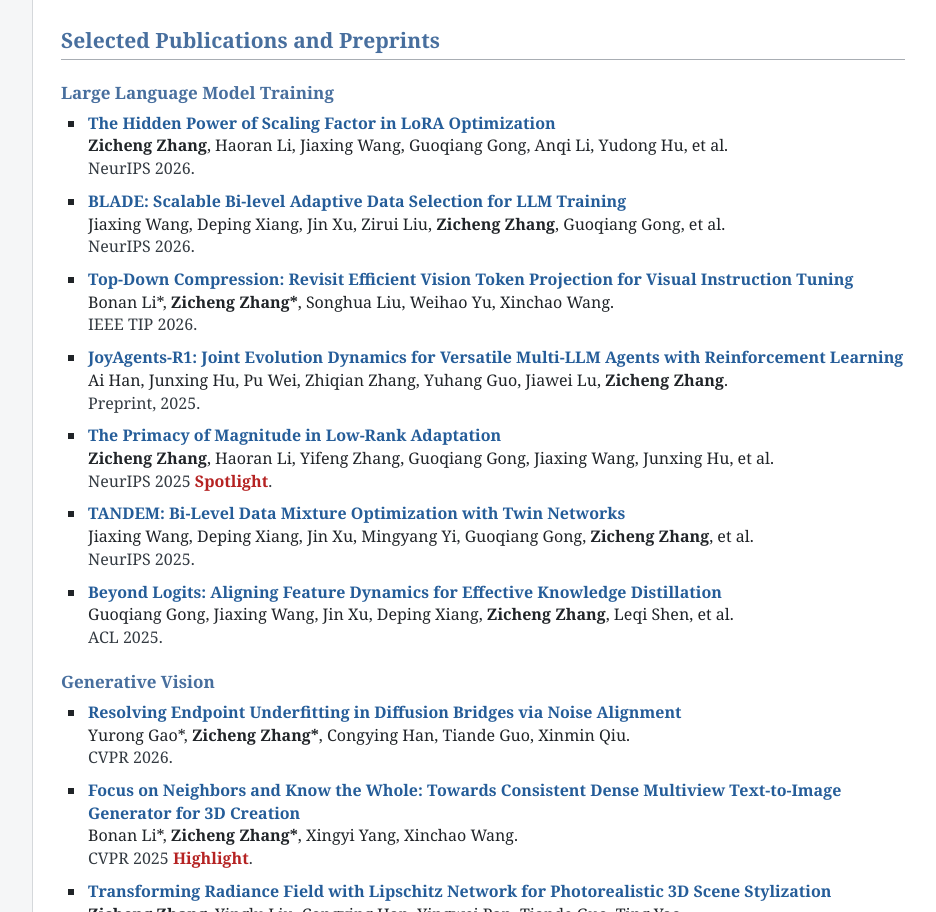
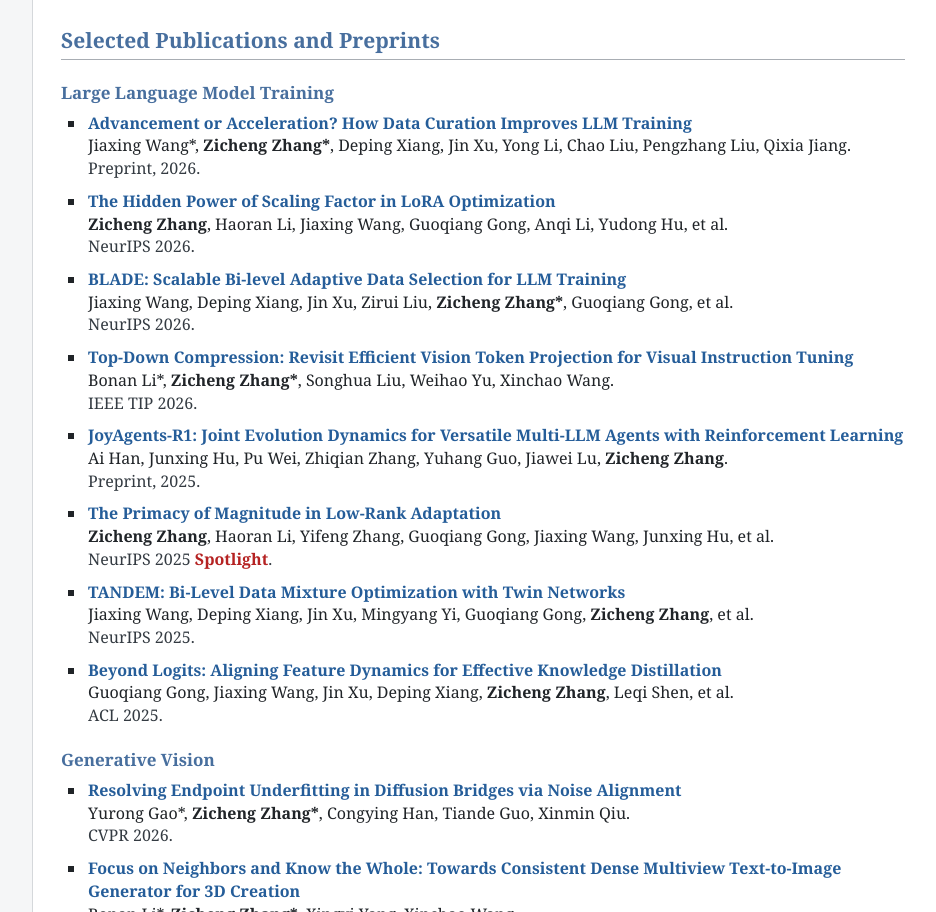
Before and after one commit to zhangzc21/zhangzc21.github.io, a plain HTML site: page index.html in a window 1280 px wide. Shown: the part 1419-2331 px from the top of the page, without its empty margins (145-1081 px from the left). Drawn offline with Linux system fonts and the light colour scheme.

Commit message:
Update LLM publications

```diff
--- a/index.html
+++ b/index.html
@@ -134,6 +134,14 @@
         <h3>Large Language Model Training</h3>
         <ul class="publication-list">
           <li>
+            <p><a class="paper-title" href="https://arxiv.org/abs/2610.36983" target="_blank"
+                rel="noreferrer">Advancement or Acceleration? How Data Curation Improves LLM Training</a><br>
+              Jiaxing Wang*, <strong>Zicheng Zhang*</strong>, Deping Xiang, Jin Xu, Yong Li, Chao Liu, Pengzhang Liu,
+              Qixia Jiang.<br>
+              <span class="venue">Preprint, 2026.</span>
+            </p>
+          </li>
+          <li>
             <p><a class="paper-title" href="https://arxiv.org/abs/2606.12883" target="_blank" rel="noreferrer">The
                 Hidden Power of Scaling Factor in LoRA Optimization</a><br>
               <strong>Zicheng Zhang</strong>, Haoran Li, Jiaxing Wang, Guoqiang Gong, Anqi Li, Yudong Hu, et al.<br>
@@ -143,7 +151,7 @@
           <li>
             <p><a class="paper-title" href="https://arxiv.org/abs/2606.18650" target="_blank" rel="noreferrer">BLADE:
                 Scalable Bi-level Adaptive Data Selection for LLM Training</a><br>
-              Jiaxing Wang, Deping Xiang, Jin Xu, Zirui Liu, <strong>Zicheng Zhang</strong>, Guoqiang Gong, et al.<br>
+              Jiaxing Wang, Deping Xiang, Jin Xu, Zirui Liu, <strong>Zicheng Zhang*</strong>, Guoqiang Gong, et al.<br>
               <span class="venue">NeurIPS 2026.</span>
             </p>
           </li>
```
